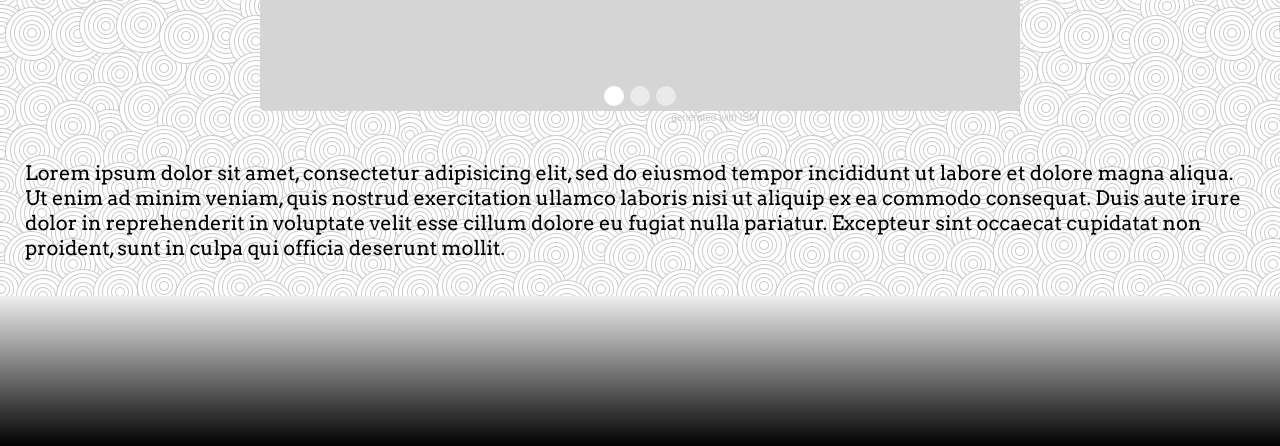
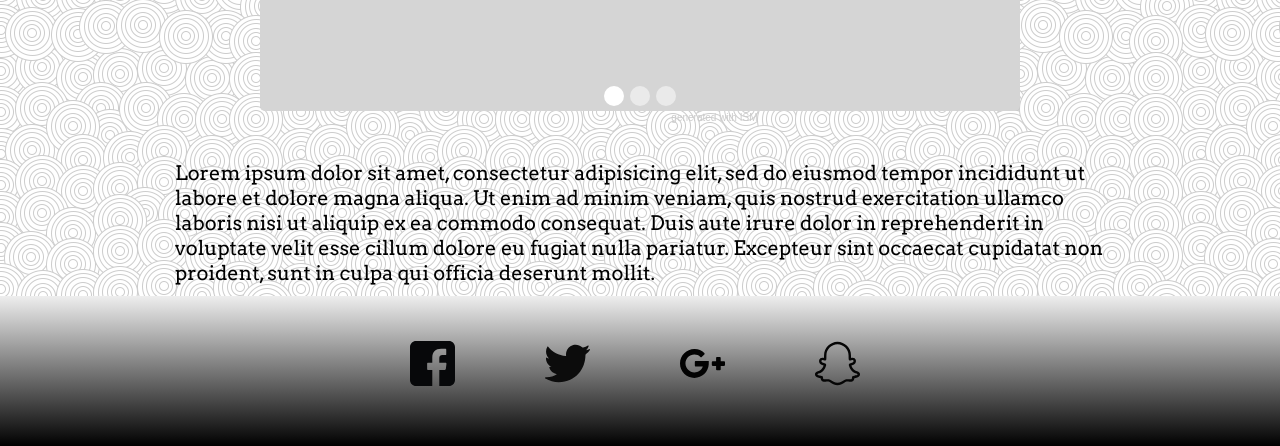
Before and after one commit to ManonPrinity/Simplon, a plain HTML site: page Atelier_3/index.html in a window 1280 px wide. Shown: the part 534-980 px from the top of the page. Drawn offline with Linux system fonts and the light colour scheme.

Commit message:
MAJ atelier 3

```diff
--- a/Atelier_3/index.html
+++ b/Atelier_3/index.html
@@ -61,7 +61,10 @@
 		</section>
 		<section id="footer">
 			<div id="footer_top">
-				<
+				<img src="images/facebook.svg">
+				<img src="images/twitter.svg">
+				<img src="images/google-plus.svg">
+				<img src="images/snapchat.svg">
 			</div>
 		</section>
 	</body>
--- a/Atelier_3/styles/index.css
+++ b/Atelier_3/styles/index.css
@@ -5,6 +5,8 @@
 
 #main { height: 500px; }
 
-p { margin: 25px; margin-top: 50px;  font-size: 20px; color: black; position: absolute;}
+p { margin: 175px; margin-top: 50px;  font-size: 20px; color: black; position: absolute;}
 
 #footer { margin-top: 50px; height: 150px; width: 100%; position: absolute; bottom: 0; position: static; background:linear-gradient(#eee, black); }
+	#footer > #footer_top { width: 550px; margin: auto; }
+		#footer > #footer_top > img { display: inline-block; height: 45px; margin: 45px; }
```
Also changed, not shown: Atelier_3/images/facebook.svg (added), Atelier_3/images/google-plus.svg (added), Atelier_3/images/snapchat.svg (added), Atelier_3/images/twitter.svg (added).
